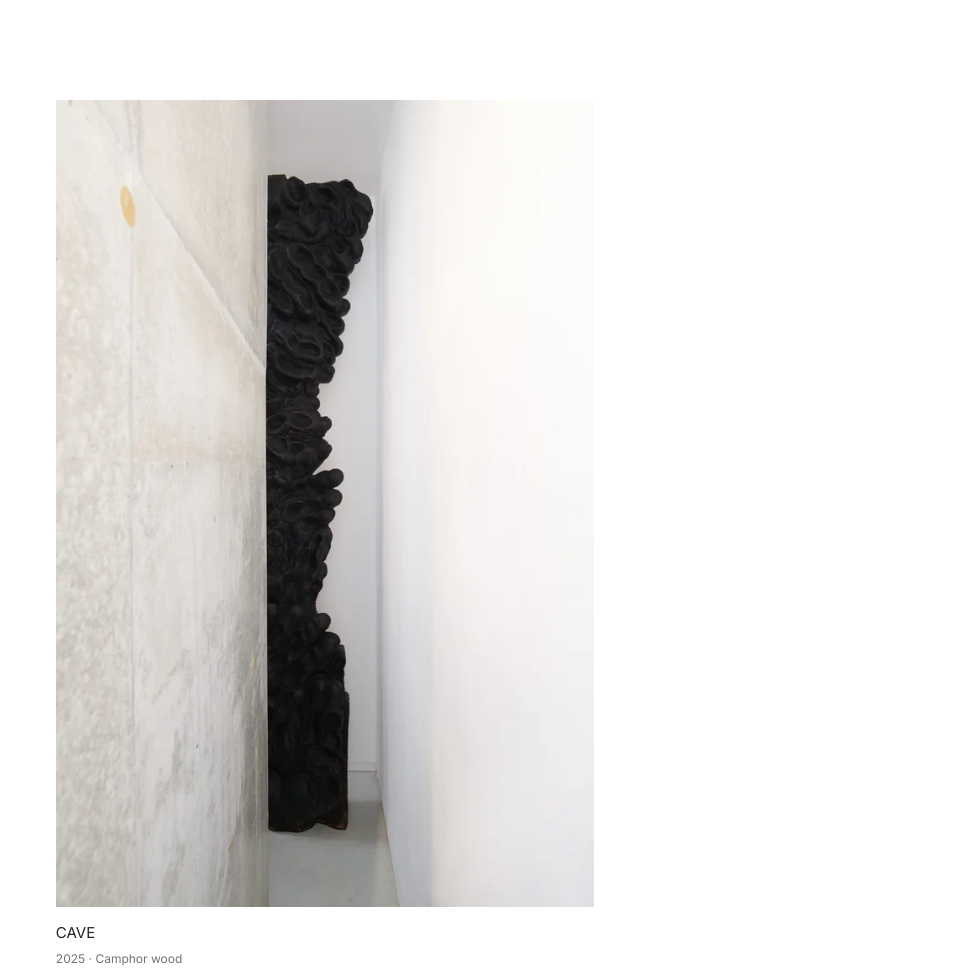
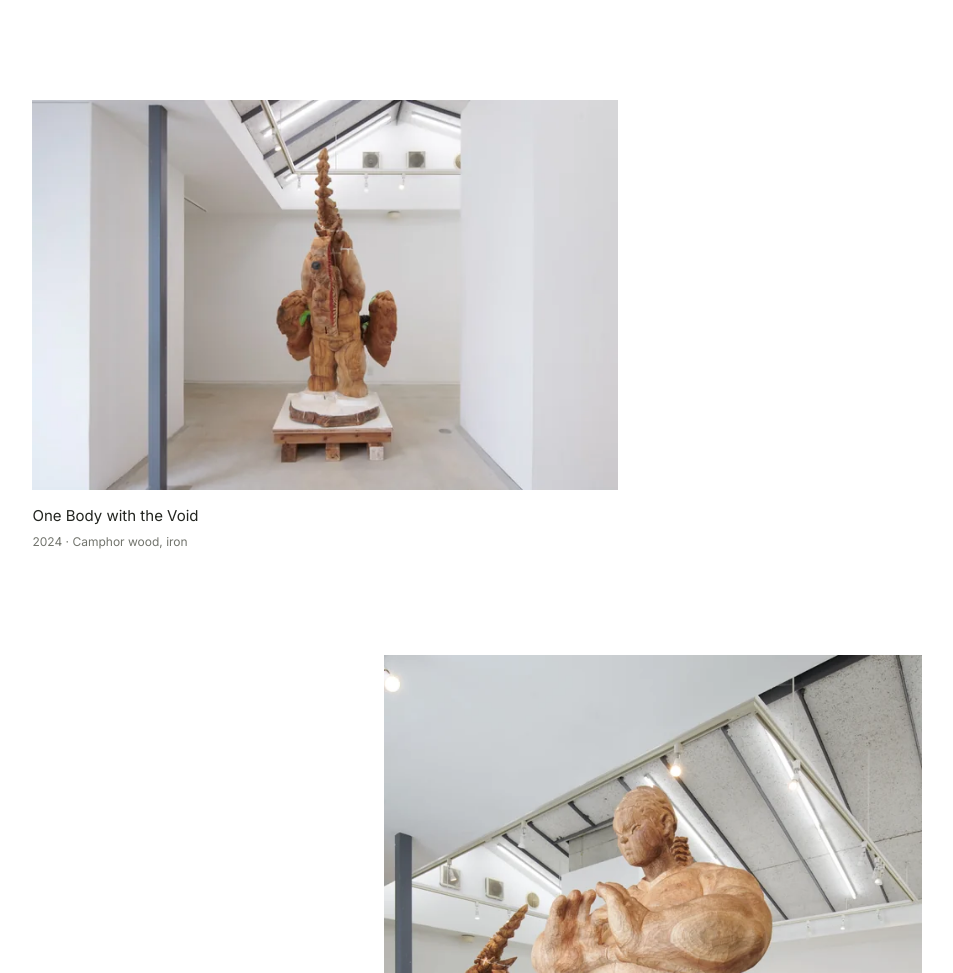
Before and after one commit to wangxiyu0318-cyber/wangsculpture, an Astro site: page /zh in a window 1280 px wide. Shown: the part 2277-3250 px from the top of the page, without its empty margins (315-1268 px from the left). Built offline with nearby package versions, Linux system fonts and the light colour scheme; Astro itself is replaced by a stand-in of ours.

Commit message:
Add One Body with the Void and BAKABAKA artworks

```diff
--- a/src/components/pages/Home.astro
+++ b/src/components/pages/Home.astro
@@ -11,7 +11,7 @@ const t = translator(language);
 const href = (path: string = "") => localizedHref(language, path);
 const projects = getProjects(language);
 const representativeSlugs = [
-  "somira", "four-gates-pagoda", "nezhas-bike", "cave", "shukongojin-vajrapani",
+  "somira", "four-gates-pagoda", "nezhas-bike", "one-body-with-the-void", "shukongojin-vajrapani",
 ];
 const positions = ["left", "right", "inset", "center", "right", "left"];
 const representativeWorks = representativeSlugs.map((slug) => {
--- a/src/data/projects.ts
+++ b/src/data/projects.ts
@@ -451,6 +451,58 @@ export const sharedProjects: SharedProject[] = [
         "height": 3600
       }
     ]
+  },
+  {
+    "slug": "one-body-with-the-void",
+    "materialTags": [
+      "wood"
+    ],
+    "year": "2024",
+    "category": "Wood",
+    "dimensions": "H 2000 × W 1600 × D 1600 mm",
+    "images": [
+      {
+        "src": "one-body-with-the-void-01",
+        "caption": "",
+        "width": 2400,
+        "height": 1600
+      },
+      {
+        "src": "one-body-with-the-void-02",
+        "caption": "",
+        "width": 2400,
+        "height": 1600
+      },
+      {
+        "src": "one-body-with-the-void-03",
+        "caption": "",
+        "width": 2400,
+        "height": 3600
+      },
+      {
+        "src": "one-body-with-the-void-04",
+        "caption": "",
+        "width": 2400,
+        "height": 3600
+      }
+    ]
+  },
+  {
+    "slug": "bakabaka",
+    "materialTags": [
+      "wood"
+    ],
+    "year": "2024",
+    "category": "Wood",
+    "dimensions": "H 20 × W 15 × D 60 cm",
+    "images": [
+      {
+        "src": "bakabaka-01",
+        "caption": "",
+        "width": 2400,
+        "height": 1600
+      }
+    ]
   }
 ];
 
--- a/src/data/text/projects.en.ts
+++ b/src/data/text/projects.en.ts
@@ -158,5 +158,24 @@ export const projectText: Record<string, ProjectText> = {
       "gold-somira-01": "Gold Somira, gold-colored double-faced figure on a wide base against a light background",
       "gold-somira-02": "Gold Somira, side view of the gold-colored figure and its textured surface"
     }
+  },
+  "one-body-with-the-void": {
+    "title": "One Body with the Void",
+    "materials": "Camphor wood, iron",
+    "description": "",
+    "imageAlt": {
+      "one-body-with-the-void-01": "One Body with the Void, overall gallery view of the carved wooden sculpture on a platform",
+      "one-body-with-the-void-02": "One Body with the Void, angled gallery view showing red and green painted details",
+      "one-body-with-the-void-03": "One Body with the Void, front detail of the carved faces and raised arms",
+      "one-body-with-the-void-04": "One Body with the Void, side detail showing the red interior and carved wooden forms"
+    }
+  },
+  "bakabaka": {
+    "title": "BAKABAKA",
+    "materials": "Camphor wood, oil colors, acrylic color",
+    "description": "",
+    "imageAlt": {
+      "bakabaka-01": "BAKABAKA, two carved and painted forms displayed on a white shelf"
+    }
   }
 };
```
Also changed, not shown: public/images/bakabaka-01-1024.webp (added), public/images/bakabaka-01-640.webp (added), public/images/bakabaka-01.webp (added), public/images/one-body-with-the-void-01-1024.webp (added), public/images/one-body-with-the-void-01-640.webp (added), public/images/one-body-with-the-void-01.webp (added), public/images/one-body-with-the-void-02-1024.webp (added), public/images/one-body-with-the-void-02-640.webp (added), public/images/one-body-with-the-void-02.webp (added), public/images/one-body-with-the-void-03-1024.webp (added), public/images/one-body-with-the-void-03-640.webp (added), public/images/one-body-with-the-void-03.webp (added), public/images/one-body-with-the-void-04-1024.webp (added), public/images/one-body-with-the-void-04-640.webp (added), 1 more files.
